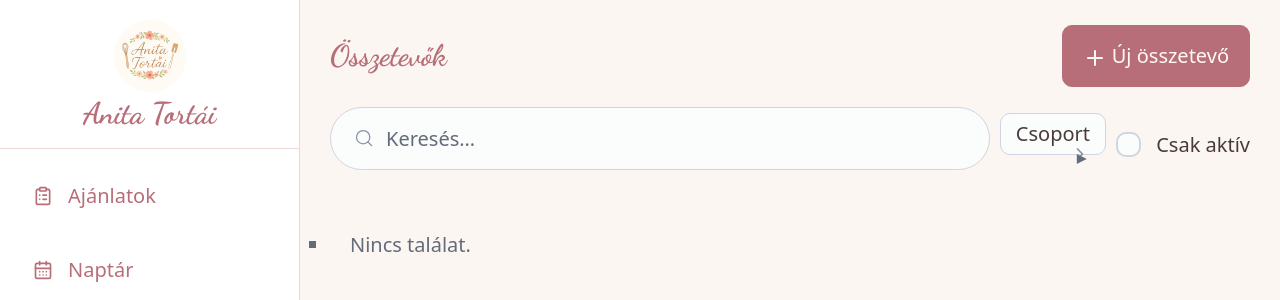
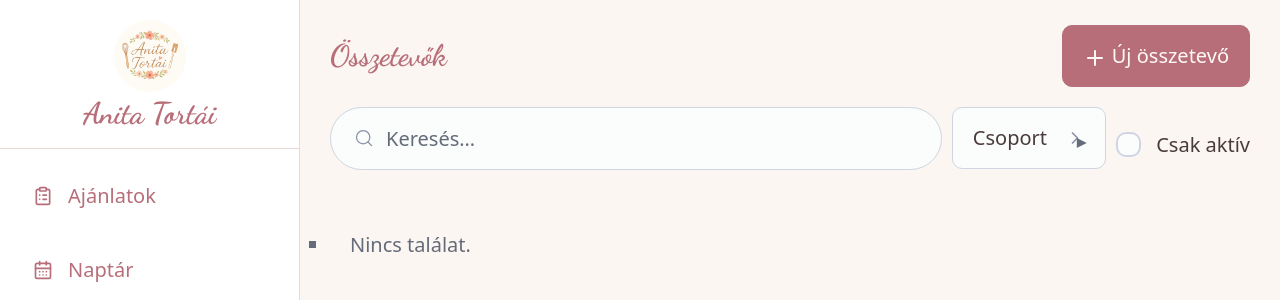
Before and after one commit to gyulaasztalos/cake-pricing, a FastAPI app: page /components in a window 1280 px wide. Shown: the top 300 px of the page. Run offline with FastAPI, Linux system fonts and the light colour scheme; parts of the project's set-up code (start-up, migrations or seed data) failed here and were passed over.

Commit message:
fix: filter-bar polish — multiselect height, narrow year, search grows (v1.10.1)
- Match the status multiselect summary height to the search/year fields (Pico
  form-element spacing + line-height); switching the summary to display:flex also
  drops the stray native <details> marker.
- Filter-bar layout: the search field now grows to take the free width; the year
  select shrinks back to its natural (4-digit) width.
- Year filter shows a "Év —" placeholder when nothing is selected.

Co-Authored-By: Claude Opus 4.8 <noreply@anthropic.com>

```diff
--- a/app/__init__.py
+++ b/app/__init__.py
@@ -1,3 +1,3 @@
 """cake-pricing — custom cake offer/pricing webapp."""
 
-__version__ = "1.10.0"
+__version__ = "1.10.1"
--- a/app/i18n.py
+++ b/app/i18n.py
@@ -104,6 +104,7 @@ HU: dict[str, str] = {
     "offers.request_date": "Beérkezett",
     "offers.entry_date_unset": "az első mentéskor rögzül",
     "offers.status": "Státusz",
+    "offers.year": "Év",
     "offers.status.draft": "Vázlat",
     "offers.status.sent": "Elküldve",
     "offers.status.accepted": "Elfogadva",
--- a/app/static/css/app.css
+++ b/app/static/css/app.css
@@ -120,13 +120,18 @@ body { background: var(--co-cream); }
 
 /* ---- Multi-select filter dropdown (macros.multiselect) ------------------- */
 .cp-filter { position: relative; }
+/* display:flex (not list-item) drops the native ▶ marker; padding + line-height
+   match Pico form fields so the summary is the SAME height as the search/select. */
 .cp-filter > summary {
-  list-style: none; cursor: pointer; white-space: nowrap;
-  padding: .5rem .75rem; border: 1px solid var(--pico-form-element-border-color);
+  display: flex; align-items: center; gap: .4rem;
+  cursor: pointer; white-space: nowrap; list-style: none;
+  padding: var(--pico-form-element-spacing-vertical) var(--pico-form-element-spacing-horizontal);
+  line-height: var(--pico-line-height, 1.5);
+  border: var(--pico-border-width, 1px) solid var(--pico-form-element-border-color);
   border-radius: var(--pico-border-radius); background: var(--pico-form-element-background-color);
 }
 .cp-filter > summary::-webkit-details-marker { display: none; }
-.cp-filter > summary::after { content: " ▾"; color: var(--pico-muted-color); }
+.cp-filter > summary::after { content: "▾"; color: var(--pico-muted-color); }
 .cp-filter[open] > summary { border-color: var(--pico-primary); }
 .cp-filter__count {
   font-size: .7rem; padding: 0 .4rem; border-radius: 1rem;
@@ -139,6 +144,14 @@ body { background: var(--co-cream); }
   border-radius: var(--pico-border-radius); box-shadow: var(--pico-card-box-shadow);
 }
 .cp-filter__menu label { white-space: nowrap; margin: 0; padding: .15rem .25rem; }
+
+/* Filter-bar layout: the search field takes the free width; enumerated filters
+   (multiselect, the year select) keep their natural, content width. */
+form.cp-topbar > input[type="search"] { flex: 1 1 0; width: auto; min-width: 8rem; }
+form.cp-topbar > .cp-filter,
+form.cp-topbar > select,
+form.cp-topbar > label { flex: 0 0 auto; }
+form.cp-topbar > select[name="year"] { width: auto; }
 
 /* ---- Offer form ---------------------------------------------------------- */
 .cp-group { border: 1px solid var(--pico-muted-border-color); border-radius: var(--pico-border-radius); margin-bottom: 1rem; }
--- a/app/templates/offers/list.html
+++ b/app/templates/offers/list.html
@@ -13,7 +13,7 @@
   <input type="search" name="q" value="{{ q }}" placeholder="{{ t('action.search') }}…">
   {{ m.multiselect('status', t('offers.status'), status_options, selected_status) }}
   <select name="year">
-    <option value="">{{ '' }}—</option>
+    <option value="">{{ t('offers.year') }} —</option>
     {% for y in years %}<option value="{{ y }}" {{ 'selected' if year == y }}>{{ y }}</option>{% endfor %}
   </select>
 </form>
--- a/pyproject.toml
+++ b/pyproject.toml
@@ -1,6 +1,6 @@
 [project]
 name = "cake-pricing"
-version = "1.10.0"
+version = "1.10.1"
 description = "Custom cake offer/pricing webapp for a one-person pastry business"
 readme = "README.md"
 license = "AGPL-3.0-or-later"
```
Also changed, not shown: 1 other file.
